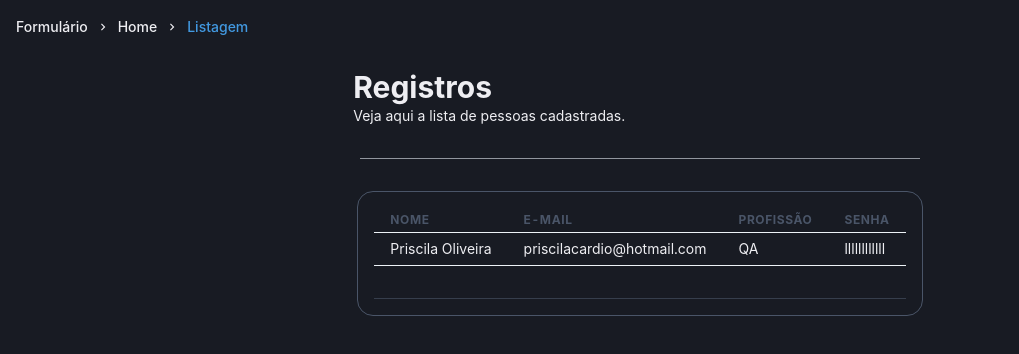
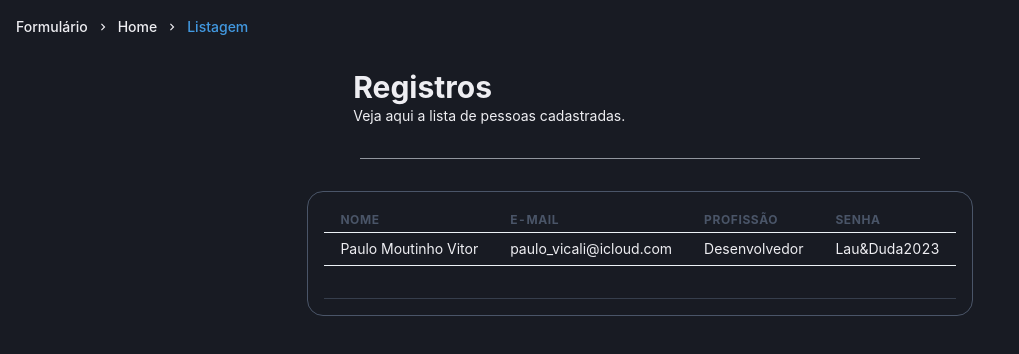
Before and after one commit to moutinhofuturedev/Good-Form, a Next.js app: page /list in a window 1280 px wide. Shown: the top 354 px of the page, without its empty margins (0-1019 px from the left). Built offline with nearby package versions, Linux system fonts and the light colour scheme; data requests are answered from the project's data file.

Commit message:
feat: adiciona ternário para adcionar ícone

```diff
--- a/src/pages/list.tsx
+++ b/src/pages/list.tsx
@@ -15,10 +15,11 @@ import {
   Breadcrumb,
   BreadcrumbItem,
   BreadcrumbLink,
+  Icon,
 } from "@chakra-ui/react";
 import Head from "next/head";
 import { useEffect, useState } from "react";
-import { MdNavigateNext } from "react-icons/md";
+import { MdNavigateNext, MdError } from "react-icons/md";
 import { api } from '../api/api';
 
 type ListProps = {
@@ -41,10 +42,10 @@ export default function List() {
        const data = await response.data
 
        setUser({
-        name: data[1].name,
-        email: data[1].email,
-        password: data[1].password,
-        profession: data[1].profession,
+        name: data[0].name,
+        email: data[0].email,
+        password: data[0].password,
+        profession: data[0].profession,
     })
      }
 
@@ -89,10 +90,10 @@ export default function List() {
                         </Thead>
                         <Tbody>
                             <Tr>
-                                <Td>{user.name}</Td>
-                                <Td>{user.email}</Td>
-                                <Td>{user.profession}</Td>
-                                <Td>{user.password}</Td>
+                                <Td>{!user.name ?  <Icon as={MdError} w={5} h={5}/> : user.name}</Td>
+                                <Td>{!user.email ? <Icon as={MdError} w={5} h={5}/> : user.email}</Td>
+                                <Td>{!user.profession ? <Icon as={MdError} w={5} h={5}/> : user.profession}</Td>
+                                <Td>{!user.password ? <Icon as={MdError} w={5} h={5}/> : user.password}</Td>
                             </Tr>
                         </Tbody>
                     </Table>
```
